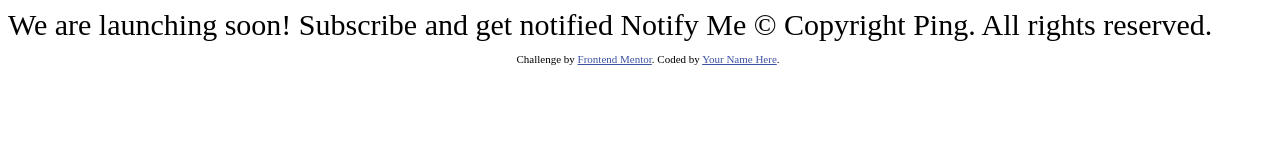
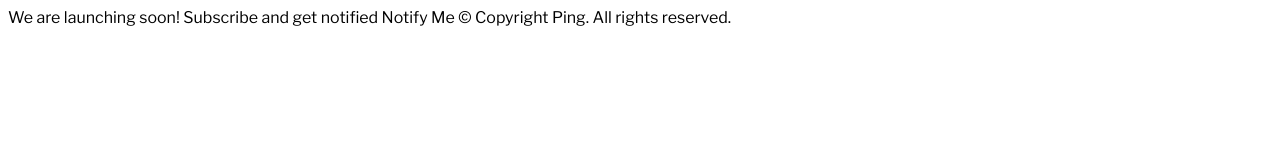
Before and after one commit to jhosephus/ping-coming-soon-page-JHOSEPHUS, a plain HTML site: page index.html in a window 1280 px wide. Drawn offline with nearby package versions, Linux system fonts and the light colour scheme.

Commit message:
Imported & added FontFamily

```diff
--- a/css/font.css
+++ b/css/font.css
@@ -1,2 +1,3 @@
 body {
-  font-size: 30px; }
+  font-size: 16px;
+  font-family: 'Libre Franklin', sans-serif; }
--- a/css/style.css
+++ b/css/style.css
@@ -1,5 +1,6 @@
 body {
-  font-size: 30px; }
+  font-size: 16px;
+  font-family: 'Libre Franklin', sans-serif; }
 
 html, body {
   height: 100%;
--- a/index.html
+++ b/index.html
@@ -7,13 +7,10 @@
   <link rel="icon" type="image/png" sizes="32x32" href="./images/favicon-32x32.png">
   <link rel="stylesheet" href="./css/style.css">
 
+  <link href="https://fonts.googleapis.com/css2?family=Libre+Franklin:ital,wght@0,100;0,200;0,300;0,400;0,500;0,600;0,700;0,800;0,900;1,100;1,200;1,300;1,400;1,500;1,600;1,700;1,800;1,900&display=swap" rel="stylesheet">
+
   <title>Frontend Mentor | Ping coming soon page</title>
 
-  <!-- Feel free to remove these styles or customise in your own stylesheet 👍 -->
-  <style>
-    .attribution { font-size: 11px; text-align: center; }
-    .attribution a { color: hsl(228, 45%, 44%); }
-  </style>
 </head>
 <body>
 
@@ -25,11 +22,5 @@
 
   &copy; Copyright Ping. All rights reserved.
 
-  <footer>
-    <p class="attribution">
-      Challenge by <a href="https://www.frontendmentor.io?ref=challenge" target="_blank">Frontend Mentor</a>.
-      Coded by <a href="#">Your Name Here</a>.
-    </p>
-  </footer>
 </body>
 </html>
```
